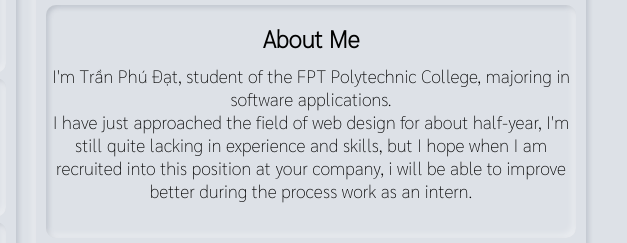
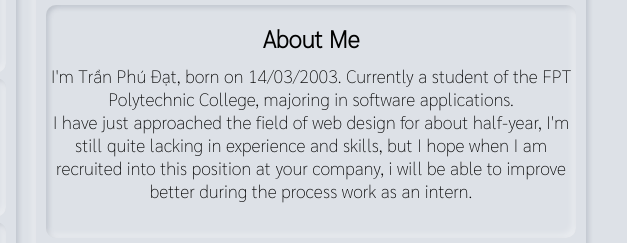
Before and after one commit to TranDat1114/CV, a plain HTML site: page index.html in a window 1280 px wide. Shown: the part 332-575 px from the top of the page, 349-976 px from the left. Drawn offline with nearby package versions, Linux system fonts and the light colour scheme; a script that the page names is missing.

Commit message:
Add files via upload

```diff
--- a/index.html
+++ b/index.html
@@ -172,7 +172,8 @@
                     <div class="aboutme">
                         <h3>About Me</h3>
                         <p>
-                            I'm Trần Phú Đạt, student of the FPT Polytechnic College, majoring in software applications.
+                            I'm Trần Phú Đạt, born on 14/03/2003. Currently a student of the FPT Polytechnic College,
+                            majoring in software applications.
                         </p>
                         <p>
                             I have just approached the field of web design for about half-year, I'm still quite lacking
```
